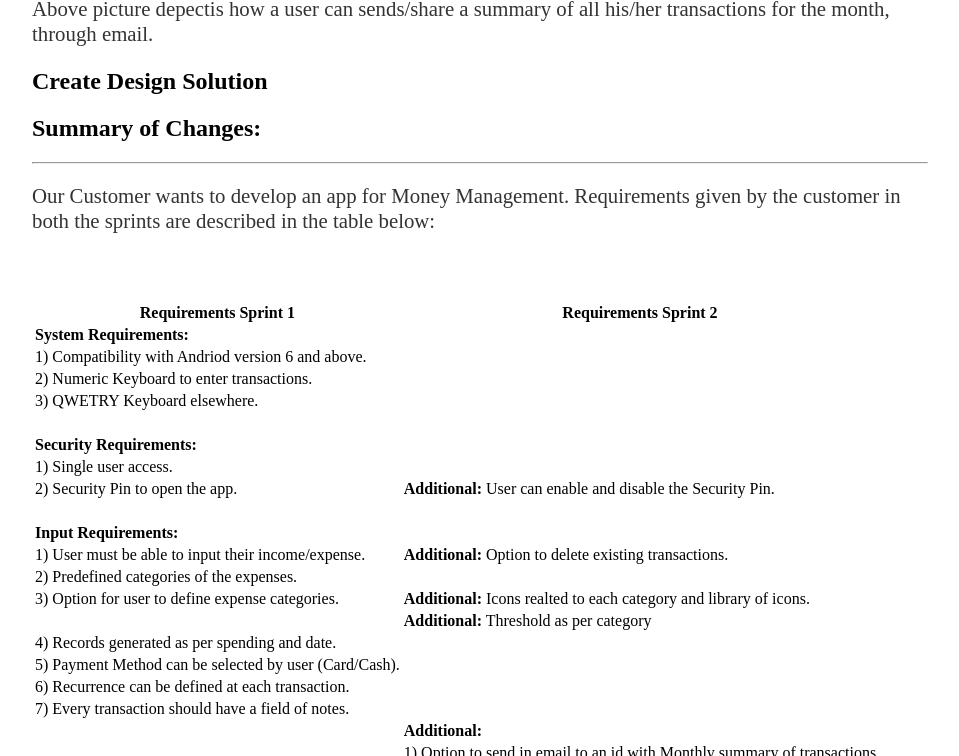
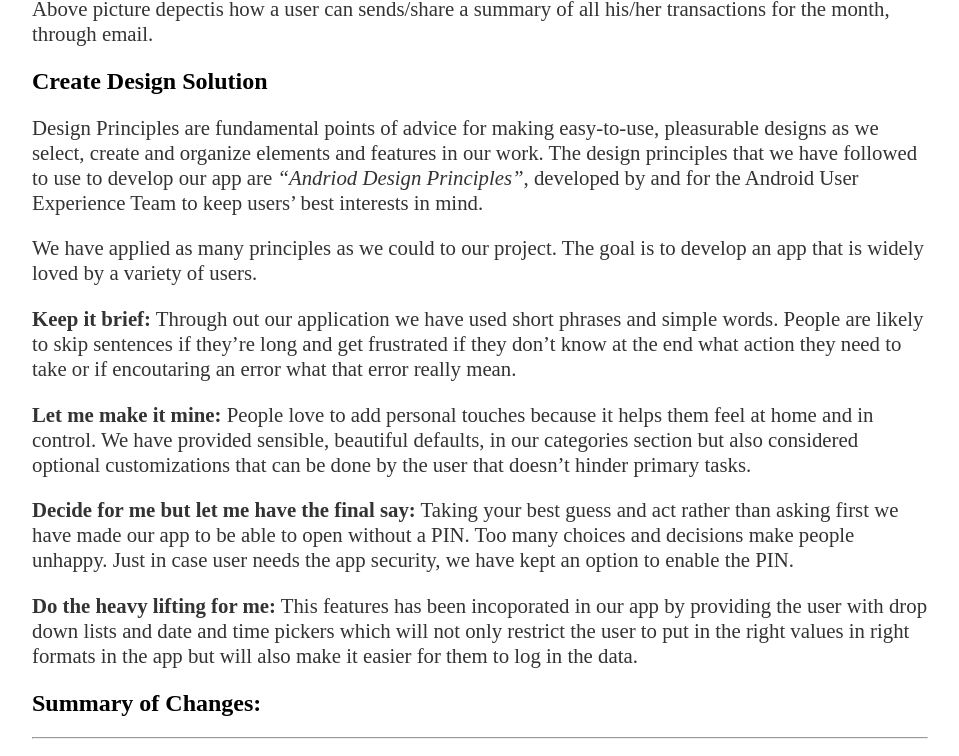
Before and after one commit to NadeemNicoR/TeamProjects, a Jekyll site: the page built from docs/_posts/2019-06-04-ISEE-2019-Advanced-Prototype-Presentation.md, in a window 1280 px wide and 900 px high, scrolled down 7097 px, cut to the strip 144-900 px from the top of the window. Shown: the whole strip, without its empty margins (160-1119 px from the left). Built offline with Jekyll 4.4.1, drawn with Linux system fonts in a browser that asks for light colours; our own code applies the rules of GitHub Pages for plain Markdown files; a file with an impossible date is left out; some of the changed text lies outside the part shown.

Commit message:
Update 2019-06-04-ISEE-2019-Advanced-Prototype-Presentation.md

```diff
--- a/docs/_posts/2019-06-04-ISEE-2019-Advanced-Prototype-Presentation.md
+++ b/docs/_posts/2019-06-04-ISEE-2019-Advanced-Prototype-Presentation.md
@@ -140,6 +140,22 @@ Above picture depectis how a user can sends/share a summary of all his/her trans
 ## Create Design Solution
 
 
+Design Principles are fundamental points of advice for making easy-to-use, pleasurable designs as we select, create and organize elements and features in our work. The design principles that we have followed to use to develop our app are *"Andriod Design Principles"*, developed by and for the Android User Experience Team to keep users' best interests in mind.
+
+We have applied as many principles as we could to our project. The goal is to develop an app that is widely loved by a variety of users.
+
+
+**Keep it brief:** Through out our application we have used short phrases and simple words. People are likely to skip sentences if they're long and get frustrated if they don't know at the end what action they need to take or if encoutaring an error what that error really mean.
+
+
+**Let me make it mine:** People love to add personal touches because it helps them feel at home and in control. We have provided sensible, beautiful defaults, in our categories section but also considered optional customizations that can be done by the user that doesn't hinder primary tasks.
+
+
+**Decide for me but let me have the final say:** Taking your best guess and act rather than asking first we have made our app to be able to open without a PIN. Too many choices and decisions make people unhappy. Just in case user needs the app security, we have kept an option to enable the PIN.
+
+
+**Do the heavy lifting for me:** This features has been incoporated in our app by providing the user with drop down lists and date and time pickers which will not only restrict the user to put in the right values in right formats in the app but will also make it easier for them to log in the data.
+
 
 ## Summary of Changes:
 ----------
@@ -185,7 +201,10 @@ Due to the change/addition in requirement few of the user stories that involved
 ## Working Prototype
 -----
 
-Screenshots of Application
+Have a look at our advanced prototype and some key features of Sprint 3:
+
+
+![AdvancedPrototype]({{site.baseurl}}/images/AdvancedPrototype.jpg)
 
 
 Please find the downloadable application link here: Download
```
